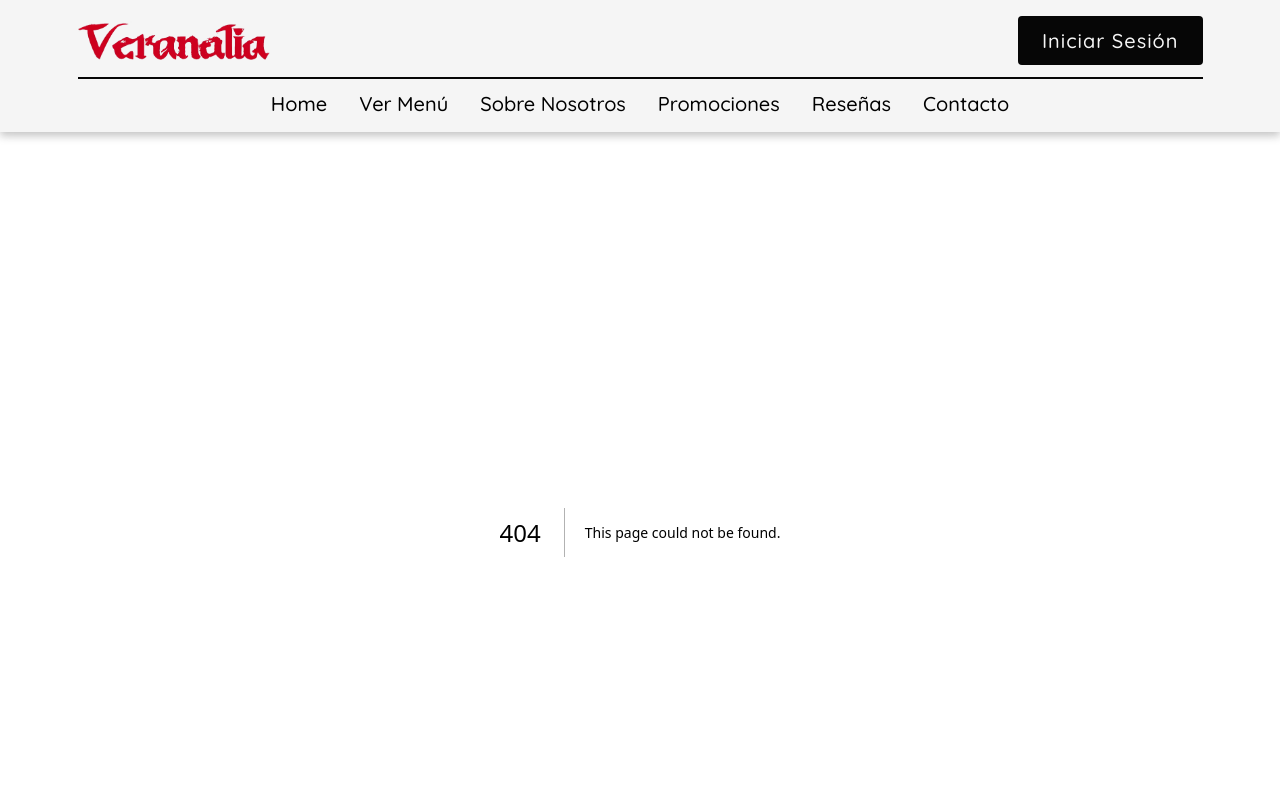
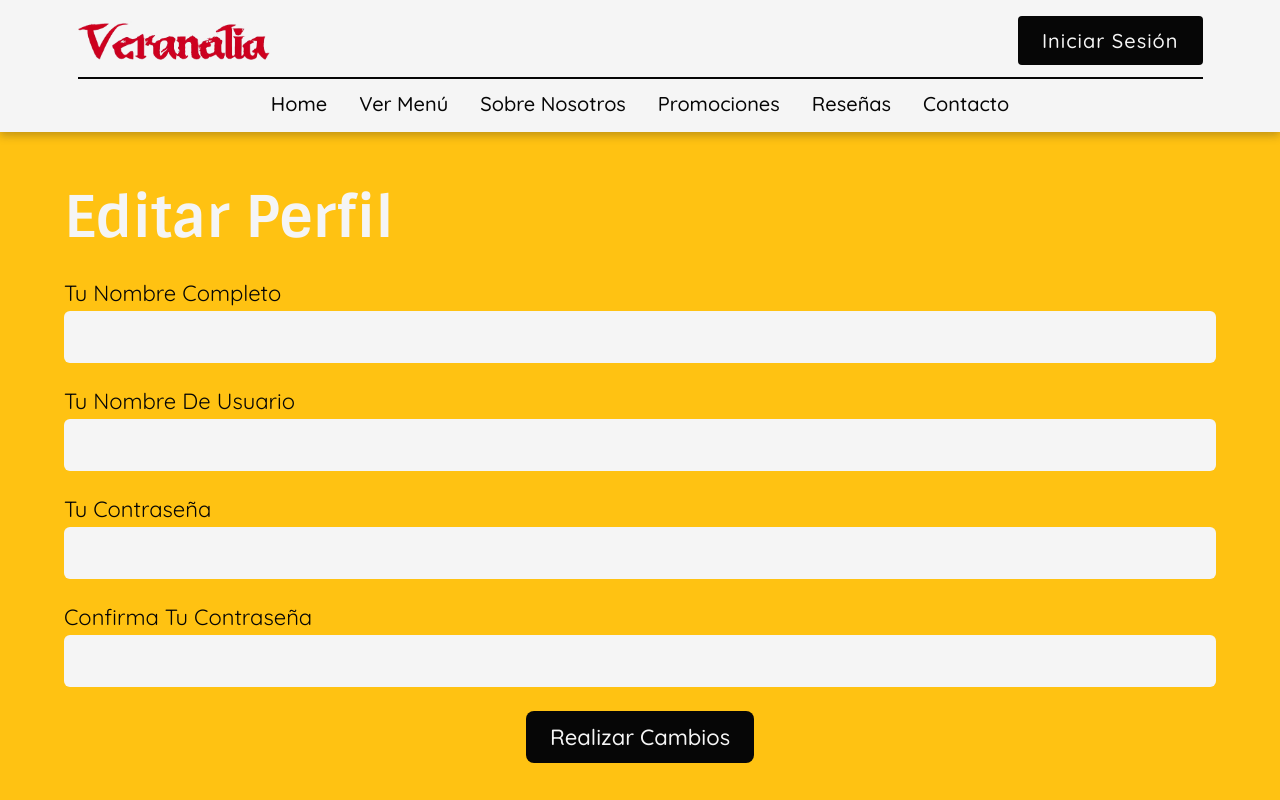
Before and after one commit to realDiegoR/restaurant-app, a Next.js app: page /account/edit in a window 1280 px wide. Before the commit this address had no page. Shown: the top 800 px of the page. Built offline with nearby package versions, Linux system fonts and the light colour scheme.

Commit message:
feat: create edit user page
create dummy login function and user

```diff
--- a/src/common/form/form.tsx
+++ b/src/common/form/form.tsx
@@ -35,7 +35,13 @@ const Form = ({ children, method = 'GET', endpoint = '' }: FormProps) => {
 			requestBody[pair[0]] = pair[1];
 		}
 
-		alert(JSON.stringify(requestBody));
+		fetch(endpoint, {
+			method,
+			body: JSON.stringify(requestBody),
+		})
+			.then((res) => res.json())
+			.then((data) => console.log(data))
+			.catch((err) => console.warn(err));
 	};
 
 	return (
--- a/src/components/Contact/Contact.tsx
+++ b/src/components/Contact/Contact.tsx
@@ -1,6 +1,6 @@
 import { Form } from '@common/form';
 import { Title } from '@common/Title/Title';
-import { Wrapper } from '@common/wrapper/wrappper';
+import { Wrapper } from '@common/wrapper';
 import styles from './contact.module.scss';
 
 export const Contact = () => {
--- /dev/null
+++ b/src/pages/account/edit/index.tsx
@@ -0,0 +1,35 @@
+import { Title } from '@common/Title/Title';
+import { LandingLayout } from '@layouts/landing';
+import { Wrapper } from '@common/wrapper';
+import { Form } from '@common/form';
+
+const EditAccount = () => {
+	return (
+		<LandingLayout>
+			<Wrapper>
+				<Title>Editar Perfil</Title>
+				<Form>
+					<Form.Label>
+						Tu nombre completo
+						<Form.Text />
+					</Form.Label>
+					<Form.Label>
+						Tu nombre de usuario
+						<Form.Text />
+					</Form.Label>
+					<Form.Label>
+						Tu contraseña
+						<Form.Password />
+					</Form.Label>
+					<Form.Label>
+						Confirma tu contraseña
+						<Form.Password />
+					</Form.Label>
+					<Form.Submit>Realizar Cambios</Form.Submit>
+				</Form>
+			</Wrapper>
+		</LandingLayout>
+	);
+};
+
+export default EditAccount;
--- /dev/null
+++ b/src/pages/api/user/login.ts
@@ -0,0 +1,25 @@
+import type { NextApiRequest, NextApiResponse } from 'next';
+
+const users = [
+	{
+		fullName: 'Diego Reyes Cabrera',
+		username: 'realdiegor',
+		password: 'admin123',
+	},
+];
+
+const login = async (req: NextApiRequest, res: NextApiResponse) => {
+	const { body } = req;
+	const formData = JSON.parse(body);
+	const user = users.find((user) => user.username === formData.username);
+	if (user) {
+		res.status(200).json(user);
+	} else {
+		res.status(400).json({
+			statusCode: 400,
+			message: 'user does not exist',
+		});
+	}
+};
+
+export default login;
--- a/src/pages/login/index.tsx
+++ b/src/pages/login/index.tsx
@@ -2,7 +2,7 @@ import { LandingLayout } from '@layouts/landing';
 import Head from 'next/head';
 import { Title } from '@common/Title/Title';
 import { Form } from '@common/form';
-import { Wrapper } from '@common/wrapper/wrappper';
+import { Wrapper } from '@common/wrapper';
 
 const Login = () => {
 	return (
@@ -12,7 +12,7 @@ const Login = () => {
 			</Head>
 			<Wrapper>
 				<Title>Iniciar Sesión</Title>
-				<Form>
+				<Form method="POST" endpoint="../api/user/login">
 					<Form.Label>
 						Nombre de Usuario
 						<Form.Text name="username" />
```
